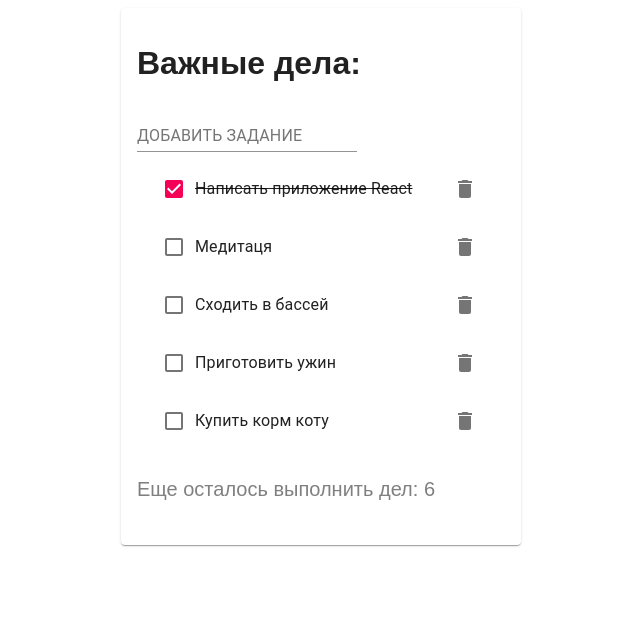
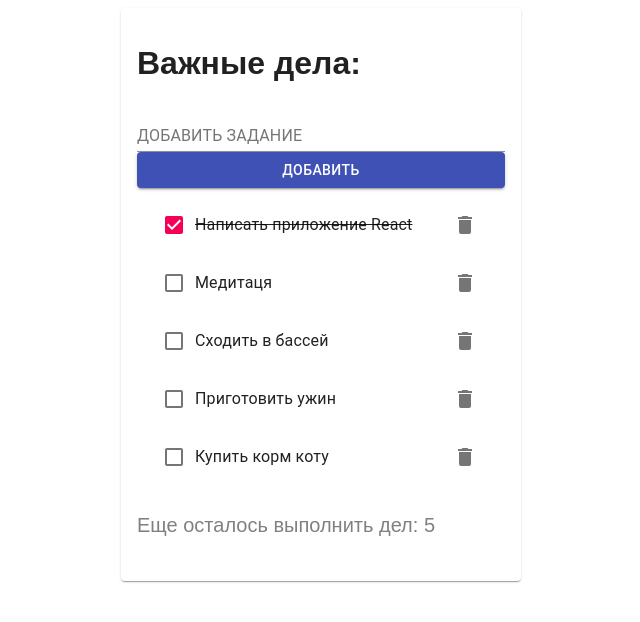
Before and after one commit to WebHeroSchool/react_todo7, a React (Create React App) app: page / in a window 1280 px wide. Shown: the top 622 px of the page, without its empty margins (319-959 px from the left). Built offline with nearby package versions, Linux system fonts and the light colour scheme.

Commit message:
modified:   src/components/App/App.js 	modified:   src/components/InputItem/InputItem.js 	modified:   src/components/Item/Item.js 	modified:   src/components/ItemList/ItemList.js 	modified:   src/index.js

```diff
--- a/src/components/App/App.js
+++ b/src/components/App/App.js
@@ -35,7 +35,7 @@ class App extends React.Component {
         id: 5
       }
     ],
-    count: 6
+    count: 5
   };
 
   onClickDone = id => {
@@ -50,7 +50,19 @@ class App extends React.Component {
     this.setState({ items: newItemList })
   };
 
-  onClickDelete = id => this.setState(state => ({ items: state.items.filter(item => item.id != id)}));
+  onClickDelete = id => this.setState(state => ({ items: state.items.filter(item => item.id !== id)}));
+
+  onClickAdd = value => this.setState(state => ({
+    items: [
+      ...state.items,
+      {
+        value,
+        isDone: false,
+        id: state.count + 1
+      }
+    ],
+    count: state.count +1
+  }));
 
   render() {
     return (
@@ -58,11 +70,11 @@ class App extends React.Component {
       <Card>
           <CardContent>
             <h1 className={styles.title}>Важные дела:</h1>
-            <InputItem />
+            <InputItem onClickAdd={this.onClickAdd} />
             <ItemList
-            items={this.state.items}
-            onClickDone={this.onClickDone}
-            onClickDelete={this.onClickDelete}
+                items={this.state.items}
+                onClickDone={this.onClickDone}
+                onClickDelete={this.onClickDelete}
              />
             <Footer count={this.state.count} />
           </CardContent>
--- a/src/components/InputItem/InputItem.js
+++ b/src/components/InputItem/InputItem.js
@@ -1,12 +1,44 @@
 import React from 'react';
 import TextField from '@material-ui/core/TextField';
+import Grid from '@material-ui/core/Grid';
+import Button from '@material-ui/core/Button';
 
-const InputItem = () => (<div>
-     <TextField
-       id="standard-basic"
-       label="ДОБАВИТЬ ЗАДАНИЕ"
-       variant="standard"
-     />
-</div>)
+
+
+
+class InputItem extends React.Component {
+  state = {
+    inputValue: ''
+  };
+
+  onButtonClick = () => {
+    this.setState({
+      inputValue: ''
+    });
+
+    this.props.onClickAdd(this.state.inputValue);
+  }
+
+  render() {
+    return (<Grid>
+         <TextField
+           id="standard-basic"
+           label="ДОБАВИТЬ ЗАДАНИЕ"
+           variant="standard"
+           fullWidth
+           value={this.state.inputValue}
+           onChange={event => this.setState({ inputValue: event.target.value })}
+         />
+         <Button
+           variant='contained'
+           color='primary'
+           fullWidth
+           onClick={this.onButtonClick}
+         >
+         ДОБАВИТЬ
+         </Button>
+    </Grid>);
+  }
+}
 
 export default InputItem;
--- a/src/components/Item/Item.js
+++ b/src/components/Item/Item.js
@@ -5,16 +5,19 @@ import ListItemText from '@material-ui/core/ListItemText';
 import Checkbox from '@material-ui/core/Checkbox';
 import IconButton from '@material-ui/core/IconButton';
 import DeleteIcon from '@material-ui/icons/Delete';
-import {withStyles} from '@material-ui/core/styles';
+import { withStyles } from '@material-ui/core/styles';
 
 const styles = {
   done: {
     textDecoration: 'line-through'
-  }
+  },
 };
 
-const Item = ({ value, isDone, classes, onClickDone, id, onClickDelete }) => (
-  <ListItem fullWidth>
+class Item extends React.Component {
+  render() {
+    const {value, isDone, classes, onClickDone, id, onClickDelete } = this.props;
+
+    return (<ListItem>
         <Checkbox
           checked={isDone}
           tabIndex={-1}
@@ -31,7 +34,8 @@ const Item = ({ value, isDone, classes, onClickDone, id, onClickDelete }) => (
             <DeleteIcon />
           </IconButton>
         </ListItemSecondaryAction>
-  </ListItem>
-);
+      </ListItem>)
+  }
+}
 
 export default withStyles(styles)(Item);
--- a/src/components/ItemList/ItemList.js
+++ b/src/components/ItemList/ItemList.js
@@ -3,15 +3,16 @@ import List from '@material-ui/core/List';
 import Item from '../Item/Item';
 
 const ItemList = ({ items, onClickDone, onClickDelete }) => (<List>
-  {items.map(item => <li key={item.value}>
+  {items.map(item => (
     <Item
+      key={item.value}
       value={item.value}
       isDone={item.isDone}
       id={item.id}
       onClickDone={onClickDone}
       onClickDelete={onClickDelete}
     />
-  </li>)}
+  ))}
 </List>);
 
 export default ItemList;
--- a/src/index.js
+++ b/src/index.js
@@ -2,5 +2,4 @@ import React from 'react';
 import ReactDOM from 'react-dom';
 import App from './components/App/App';
 
-
 ReactDOM.render(<App />, document.getElementById('root'));
```
Lines whose indentation alone changed are shown as unchanged.
